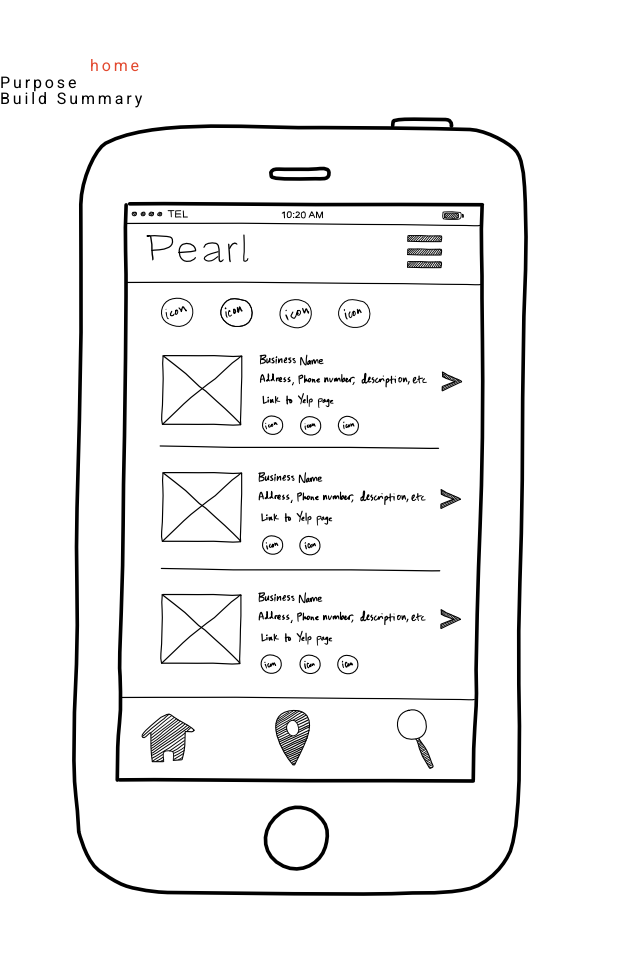
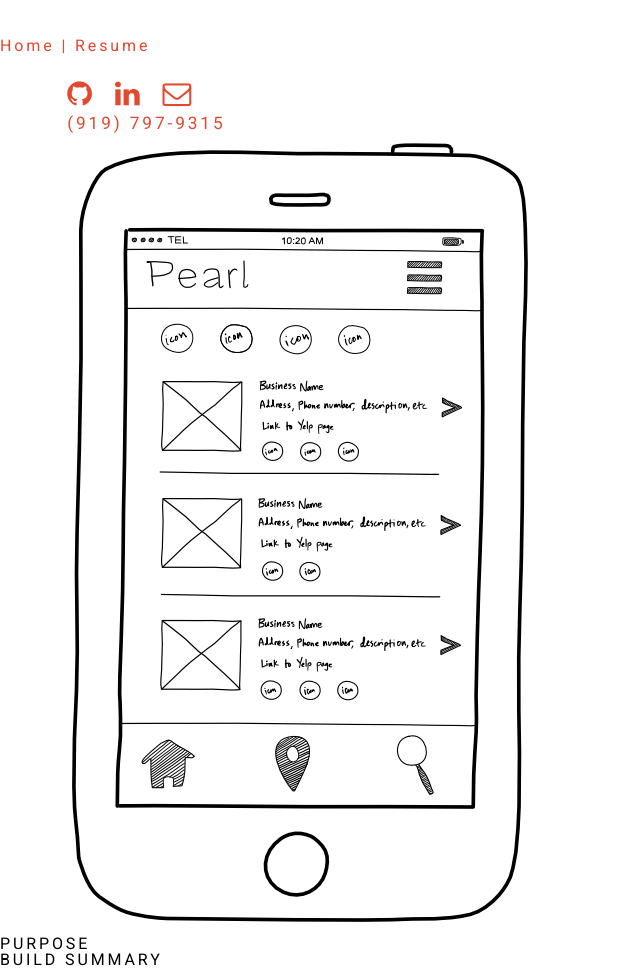
Before and after one commit to khsaunders/portfolio, a plain HTML site: page pearl.html in a window 1280 px wide. Shown: the whole page, without its empty margins (0-640 px from the left). Before the commit the page ends 910 px from the top, so only its background shows below. Drawn offline with nearby package versions, Linux system fonts and the light colour scheme.

Commit message:
Changes to header and image styling on project pages

```diff
--- a/assets/css/styles.scss
+++ b/assets/css/styles.scss
@@ -612,26 +612,27 @@ transition-delay: 2s;
 				text-decoration: underline;
 			}
 		}
-		#pageGuts-resumeModal--placeholder {
-			position: relative;
-			left: 1%;
-			margin: 2% 0;
-			width: 98%;
-			height: 98%;
-		}
 	}
 }
 #bioContents{
 	margin: 10% auto;
 }
-#projectHeaderWrapper{
+#projectPageHeader{
+	margin-bottom: 3%;
+	box-shadow: 0 0px 3px #888888;
+}
+.wireFrameMain{
 	position: relative;
-	width: 100%;
-	box-shadow: none;
-	// .projectPageDesc{
-	// 	visibility: hidden;
-	// }
-	.projectPageDesc.showing{
+	display: block;
+	margin: 10% auto 2% auto;
+	height: 33em;
+	&:hover{
+		opacity: .25;
+		cursor: pointer;
+	}
+}
+
+	.projectPageDesc-List.showing{
 		background-color: $tangerine;
 		color: $white;
 		visibility: visible;
@@ -644,24 +645,4 @@ transition-delay: 2s;
 				color: $white;
 			}
 		}
-	}
-	#homeNav{
-		padding-bottom: 2%;
-	}
-	.wireFrameMain{
-		position: relative;
-		display: block;
-		margin: auto;
-		&:hover{
-			opacity: .25;
-			cursor: pointer;
-		}
-	}
-	#pearlFrame{
-		left:6.45%;
-		padding-top: 10%;
-	}
-	#do_itFrame{
-		left:6.45%;
-	}
 }
--- a/pearl.html
+++ b/pearl.html
@@ -14,39 +14,56 @@
 <body>
 
     <!--HEADER (consists of two columns for navigation and contact info)-->
+    <header>
 
-    <div class="headerWrapper">
+    <div class="headerWrapper" id="projectPageHeader">
 
 
-        <!--contact text links right corner-->
-        <div class="grid grid-pad">
-            <div class="col-1-2" id="topContact">
-                <div class="content">
-                    <div id="homeNav">
-                      <a href="index.html">
-                        home</a>
+        <!--header left column-->
 
-                </div>
-            </div>
+        <div class="col left">
+            <span class="leftMenu">
+                          <a href="index.html">
+                            Home |
+                          </span>
+            </li>
+            <span class="leftMenu">
+                          <a href="https://drive.google.com/file/d/0BzdKXb59uZdRZkplU203bDJtYkE/view?usp=sharing" target="_blank">
+                            Resume
+                          </a>
+                        </span>
+        </div>
 
-            <!--nav-->
+        <!--header right column-->
 
-            <div class="col-1-2" id="topNav">
-              </div>
+        <div class="col right">
+            <div class="linkButtons">
+                <ul>
+                    <li>
+                        <a href="https://github.com/khsaunders" target="_blank">
+                            <i class="fa fa-github" aria-hidden="true"></i></a>
+                        <a href="https://www.linkedin.com/in/kaitlin-saunders" target="_blank">
+                            <i class="fa fa-linkedin" aria-hidden="true"></i></a>
+                        <a href="mailto:kaitlinhsaunders@gmail.com">
+                            <i class="fa fa-envelope-o" aria-hidden="true"></i></a>
+                    </li>
+                    <li>
+                        <p class="contactInfo-phone"><a href="tel:919-797-9315">(919) 797-9315</a></p>
+                </ul>
             </div>
           </div>
+
+    </header>
+
+    <!--PAGE-->
+    <div class="projectPageWrapper">
+
+        <div class="projectPageDesc">
+            <img class="wireFrameMain" id="pearlFrame" src="assets/images/pearlWireframeDrawing.png">
+            <ul class="projectPageDesc-List">
+                <li> PURPOSE </li>
+                <li> BUILD SUMMARY </li>
+            </ul>
         </div>
 
-        <!--PAGE-->
-        <div class="projectPageWrapper">
-
-          <div class = "projectPageDesc">
-            <ul class = "projectPageDesc-List">
-              <li> Purpose </li>
-              <li> Build Summary </li>
-            </div>
-
-        <img class="wireFrameMain" id="pearlFrame" src="assets/images/pearlWireframeDrawing.png">
-
-
-      </div>
+    </div>
```
Also changed, not shown: bio.html (+1 -6 lines), do_it.html (+32 -14 lines).
